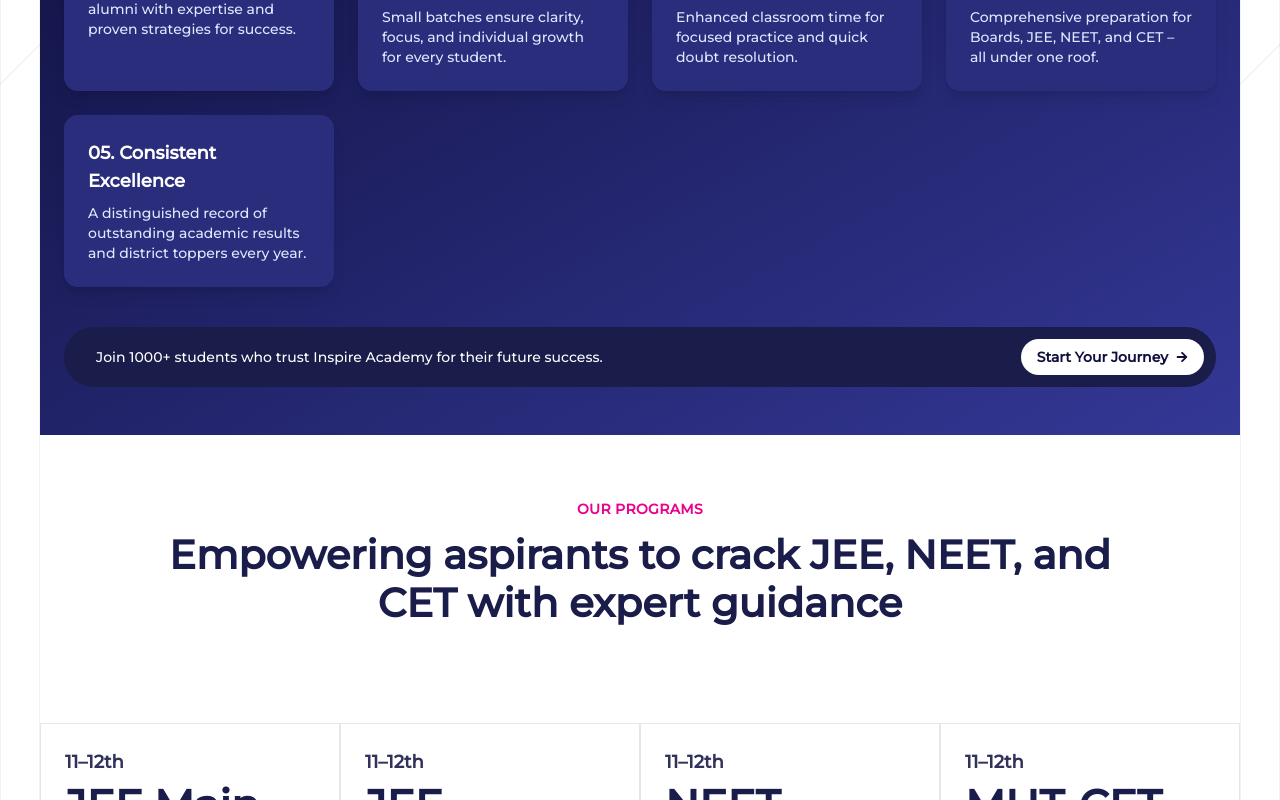
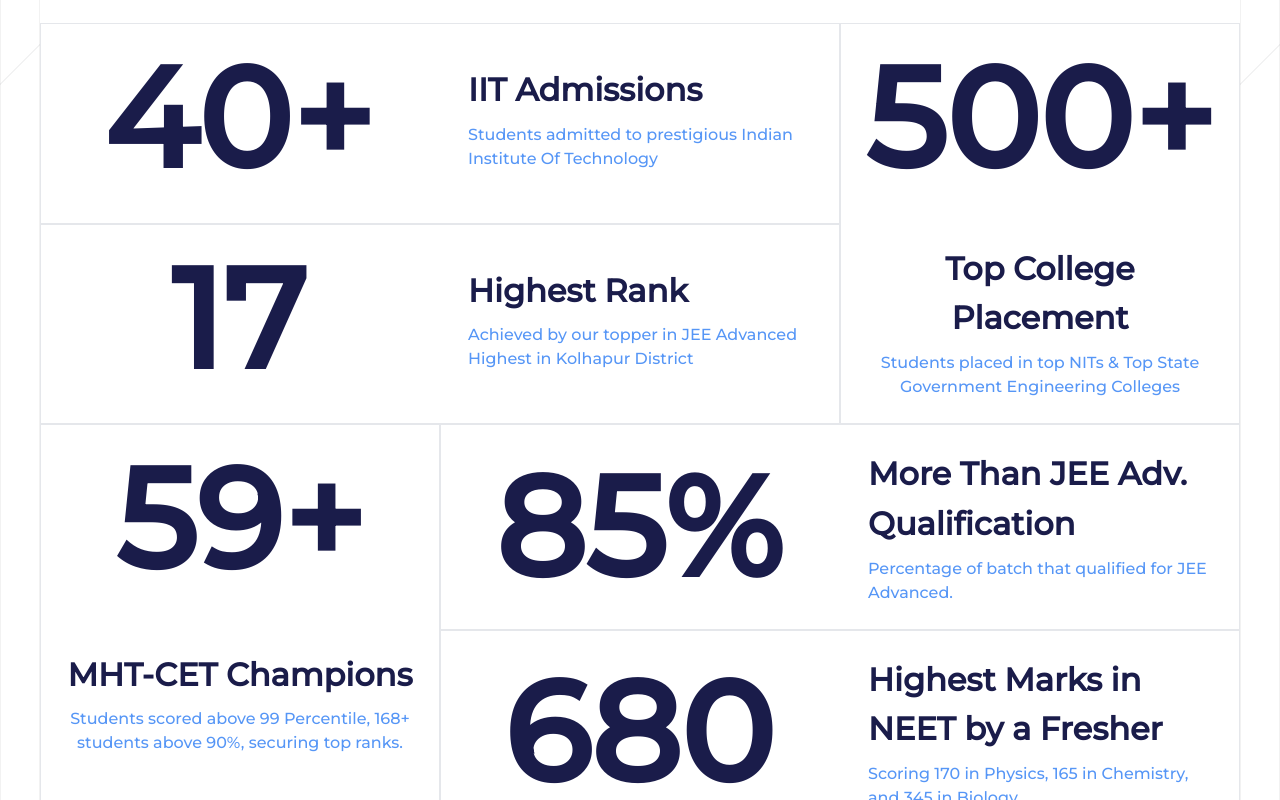
Before and after one commit to ParthSankpal/inspire_website_v2, a Next.js app: page / in a window 1280 px wide. Shown: the part 1200-2000 px from the top of the page. Built offline with nearby package versions, Linux system fonts and the light colour scheme.

Commit message:
added grid section on home page

```diff
--- a/app/globals.css
+++ b/app/globals.css
@@ -47,14 +47,14 @@
 
 :root {
   --radius: 0.625rem;
-  --background: oklch(1 0 0);
+  --background: #fff;
   --foreground: oklch(0.145 0 0);
   --card: oklch(1 0 0);
   --card-foreground: oklch(0.145 0 0);
   --popover: oklch(1 0 0);
   --popover-foreground: oklch(0.145 0 0);
   --primary: oklch(0.205 0 0);
-  --primary-foreground: oklch(0.985 0 0);
+  --primary-foreground: #fff;
   --secondary: oklch(0.97 0 0);
   --secondary-foreground: oklch(0.205 0 0);
   --muted: oklch(0.97 0 0);
@@ -70,10 +70,10 @@
   --chart-3: oklch(0.398 0.07 227.392);
   --chart-4: oklch(0.828 0.189 84.429);
   --chart-5: oklch(0.769 0.188 70.08);
-  --sidebar: oklch(0.985 0 0);
+  --sidebar: #fff;
   --sidebar-foreground: oklch(0.145 0 0);
   --sidebar-primary: oklch(0.205 0 0);
-  --sidebar-primary-foreground: oklch(0.985 0 0);
+  --sidebar-primary-foreground: #fff;
   --sidebar-accent: oklch(0.97 0 0);
   --sidebar-accent-foreground: oklch(0.205 0 0);
   --sidebar-border: oklch(0.922 0 0);
@@ -82,19 +82,19 @@
 
 .dark {
   --background: oklch(0.145 0 0);
-  --foreground: oklch(0.985 0 0);
+  --foreground: #fff;
   --card: oklch(0.205 0 0);
-  --card-foreground: oklch(0.985 0 0);
+  --card-foreground: #fff;
   --popover: oklch(0.205 0 0);
-  --popover-foreground: oklch(0.985 0 0);
+  --popover-foreground: #fff;
   --primary: oklch(0.922 0 0);
   --primary-foreground: oklch(0.205 0 0);
   --secondary: oklch(0.269 0 0);
-  --secondary-foreground: oklch(0.985 0 0);
+  --secondary-foreground: #fff;
   --muted: oklch(0.269 0 0);
   --muted-foreground: oklch(0.708 0 0);
   --accent: oklch(0.269 0 0);
-  --accent-foreground: oklch(0.985 0 0);
+  --accent-foreground: #fff;
   --destructive: oklch(0.704 0.191 22.216);
   --border: oklch(1 0 0 / 10%);
   --input: oklch(1 0 0 / 15%);
@@ -105,11 +105,11 @@
   --chart-4: oklch(0.627 0.265 303.9);
   --chart-5: oklch(0.645 0.246 16.439);
   --sidebar: oklch(0.205 0 0);
-  --sidebar-foreground: oklch(0.985 0 0);
+  --sidebar-foreground: #fff;
   --sidebar-primary: oklch(0.488 0.243 264.376);
-  --sidebar-primary-foreground: oklch(0.985 0 0);
+  --sidebar-primary-foreground: #fff;
   --sidebar-accent: oklch(0.269 0 0);
-  --sidebar-accent-foreground: oklch(0.985 0 0);
+  --sidebar-accent-foreground: #fff;
   --sidebar-border: oklch(1 0 0 / 10%);
   --sidebar-ring: oklch(0.556 0 0);
 }
--- a/app/page.tsx
+++ b/app/page.tsx
@@ -2,6 +2,7 @@
 import CoursesBentoGrid from "@/components/sections/CoursesBentoGrid";
 import Header from "@/components/sections/Header";
 import PressureSection from "@/components/sections/PressureSection";
+import StatsGrid from "@/components/sections/StatsGrid";
 import WhyChoose from "@/components/sections/WhyChoose";
 import { fadeInUp } from "@/lib/gsap";
 import { useEffect, useRef } from "react";
@@ -18,6 +19,7 @@ export default function Home() {
     <div className="min-h-screen flex flex-col items-center justify-center space-y-4 bg-gray-50">
       <div>
         <Header />
+        <StatsGrid/>
         <WhyChoose/>
         {/* <PressureSection/> */}
         <CoursesBentoGrid/>
--- a/components/sections/Header.tsx
+++ b/components/sections/Header.tsx
@@ -100,7 +100,7 @@ export default function Header() {
     }, []);
 
     return (
-        <div className="min-h-[calc(100svh-40px)] bg-white grid grid-cols-2 md:grid-cols-5 grid-rows-3 mb-20">
+        <div className="min-h-[calc(100svh-40px)] bg-white grid grid-cols-2 md:grid-cols-5 grid-rows-3 pb-20">
             {/* Date Block */}
             <div className="fade-section flex flex-col justify-start items-start p-4 md:p-8 border border-gray-300 border-px">
                 <div className="">
--- /dev/null
+++ b/components/sections/StatsGrid.tsx
@@ -0,0 +1,156 @@
+"use client";
+
+import React, { useEffect, useRef } from "react";
+import { gsap } from "gsap";
+import { ScrollTrigger } from "gsap/ScrollTrigger";
+
+gsap.registerPlugin(ScrollTrigger);
+
+type StatItem = {
+  number: string;
+  title: string;
+  description: string;
+  layout: "side" | "stack";
+  colSpan: string;
+  rowSpan?: string;
+};
+
+const statsData: StatItem[] = [
+  {
+    number: "40+",
+    title: "IIT Admissions",
+    description:
+      "Students admitted to prestigious Indian Institute Of Technology",
+    layout: "side",
+    colSpan: "col-span-1 md:col-span-2 lg:col-span-2",
+  },
+  {
+    number: "500+",
+    title: "Top College Placement",
+    description:
+      "Students placed in top NITs & Top State Government Engineering Colleges",
+    layout: "stack",
+    colSpan: "col-span-1",
+    rowSpan: "row-span-2",
+  },
+  {
+    number: "17",
+    title: "Highest Rank",
+    description:
+      "Achieved by our topper in JEE Advanced Highest in Kolhapur District",
+    layout: "side",
+    colSpan: "col-span-1 md:col-span-2 lg:col-span-2",
+  },
+  {
+    number: "59+",
+    title: "MHT-CET Champions",
+    description:
+      "Students scored above 99 Percentile, 168+ students above 90%, securing top ranks.",
+    layout: "stack",
+    colSpan: "col-span-1",
+    rowSpan: "row-span-2",
+  },
+  {
+    number: "85%",
+    title: "More Than JEE Adv. Qualification",
+    description: "Percentage of batch that qualified for JEE Advanced.",
+    layout: "side",
+    colSpan: "col-span-1 md:col-span-2 lg:col-span-2",
+  },
+  {
+    number: "680",
+    title: "Highest Marks in NEET by a Fresher",
+    description:
+      "Scoring 170 in Physics, 165 in Chemistry, and 345 in Biology.",
+    layout: "side",
+    colSpan: "col-span-1 md:col-span-2 lg:col-span-2",
+  },
+];
+
+export default function StatsAchievementsGrid() {
+  const sectionRef = useRef<HTMLDivElement | null>(null);
+  const cardRefs = useRef<(HTMLDivElement | null)[]>([]);
+
+  useEffect(() => {
+    if (!sectionRef.current) return;
+
+    gsap.fromTo(
+      cardRefs.current,
+      { y: 60, opacity: 0 },
+      {
+        y: 0,
+        opacity: 1,
+        duration: 1,
+        ease: "power3.out",
+        stagger: 0.5,
+        scrollTrigger: {
+          trigger: sectionRef.current,
+          start: "top 50%",
+          toggleActions: "play none none none",
+        },
+      }
+    );
+  }, []);
+
+  return (
+    <section
+      ref={sectionRef}
+      className="bg-white  w-full flex flex-col items-center justify-center py-20 "
+    >
+      {/* ===== Heading ===== */}
+      <div className="text-center mb-12 max-w-4xl mx-auto">
+        <h4 className="text-[#ea018c] font-semibold text-sm uppercase tracking-wide">
+          Our Achievements
+        </h4>
+        <h2 className="text-3xl md:text-[40px] font-semibold mt-3">
+          Consistent Results and Record-Breaking Performances
+        </h2>
+      </div>
+
+      {/* ===== Stats Grid ===== */}
+      <div
+        className="grid grid-cols-1 sm:grid-cols-2 lg:grid-cols-3 "
+      >
+        {statsData.map((item, index) => (
+          <div
+            key={index}
+            ref={(el) => {
+              cardRefs.current[index] = el;
+            }}
+            className={`stat-card border border-gray-200 p-6 ${item.colSpan} ${item.rowSpan || ""}`}
+          >
+            {item.layout === "side" ? (
+              <div className="grid md:grid-cols-2 gap-5 md:gap-14 items-center">
+                <h2 className="text-5xl md:text-[140px] font-bold text-center ">
+                  {item.number}
+                </h2>
+                <div className=" flex flex-col justify-center text-center md:text-start">
+                  <h3 className="text-lg md:text-[32px] font-semibold  mb-2">
+                    {item.title}
+                  </h3>
+                  <p className="text-sm md:text-base text-[#5696F6] ">
+                    {item.description}
+                  </p>
+                </div>
+              </div>
+            ) : (
+              <div className="h-full grid grid-rows-2 gap-5 md:gap-10">
+                <h2 className="text-5xl md:text-[140px] font-bold text-center">
+                  {item.number}
+                </h2>
+                <div className="flex flex-col text-center justify-start h-full">
+                  <h3 className="text-lg md:text-[32px] font-semibold  mb-2">
+                    {item.title}
+                  </h3>
+                  <p className="text-sm md:text-base  text-[#5696F6] ">
+                    {item.description}
+                  </p>
+                </div>
+              </div>
+            )}
+          </div>
+        ))}
+      </div>
+    </section>
+  );
+}
```
